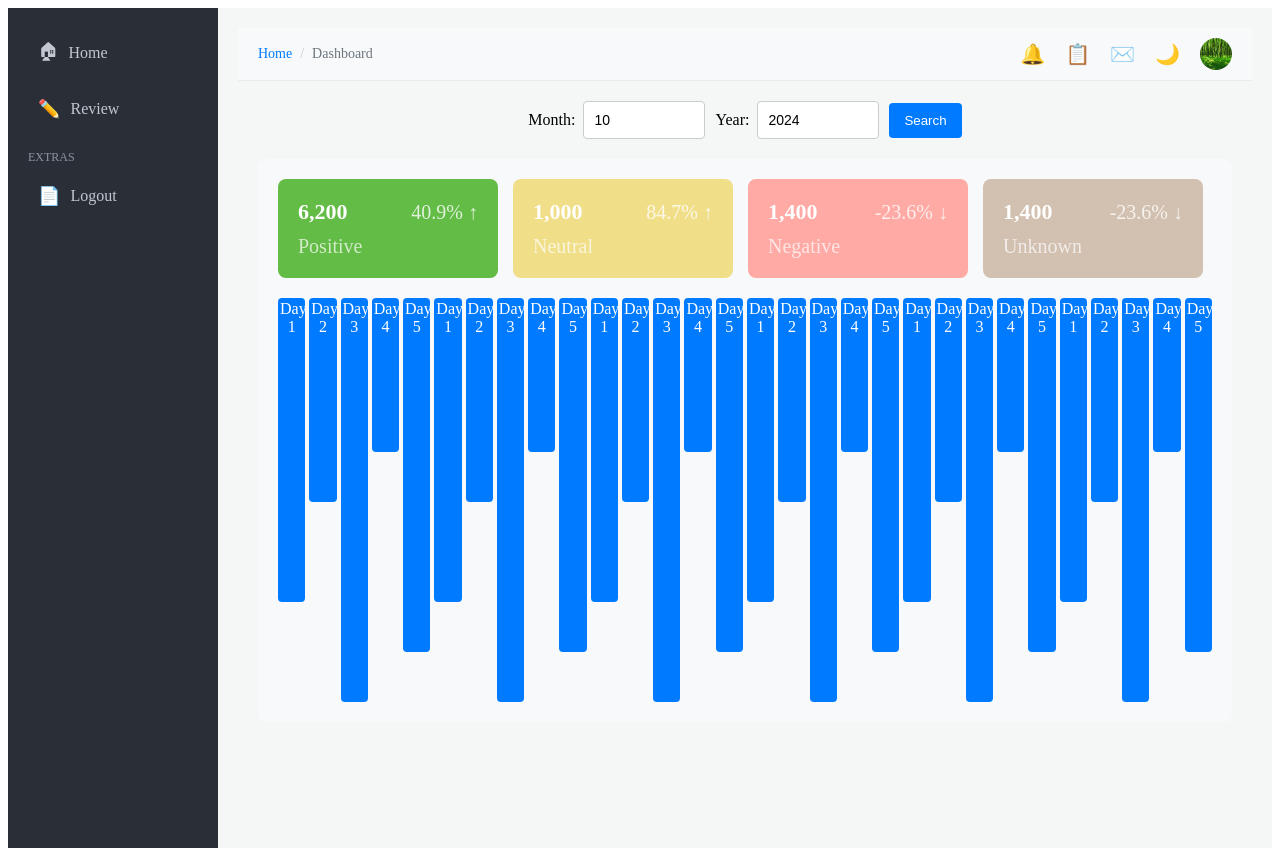
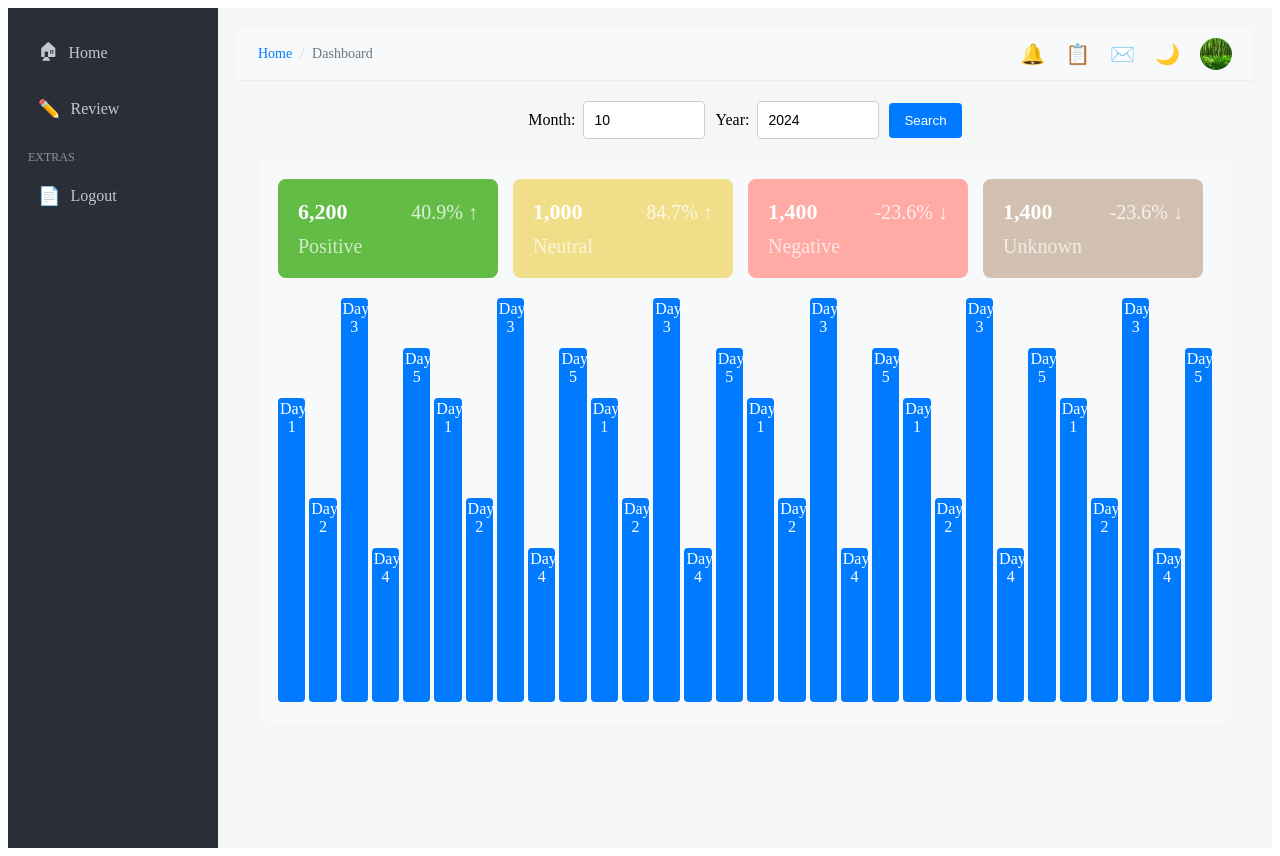
Before and after one commit to vocongvinh641994/website_dashboard_datn, a React app in the folder frontend_dashboard/: page / in a window 1280 px wide. Built offline with nearby package versions, Linux system fonts and the light colour scheme.

Commit message:
+ Update month

```diff
--- a/frontend_dashboard/src/pages/dashboard/meric-card-list/index.js
+++ b/frontend_dashboard/src/pages/dashboard/meric-card-list/index.js
@@ -191,6 +191,7 @@ const TR = styled.tr`
 const ColumnsContainer = styled.div`
   display: flex;
   justify-content: space-between;
+  align-items: flex-end; /* Align columns from the bottom */
   margin-top: 20px;
 `;
 
```
